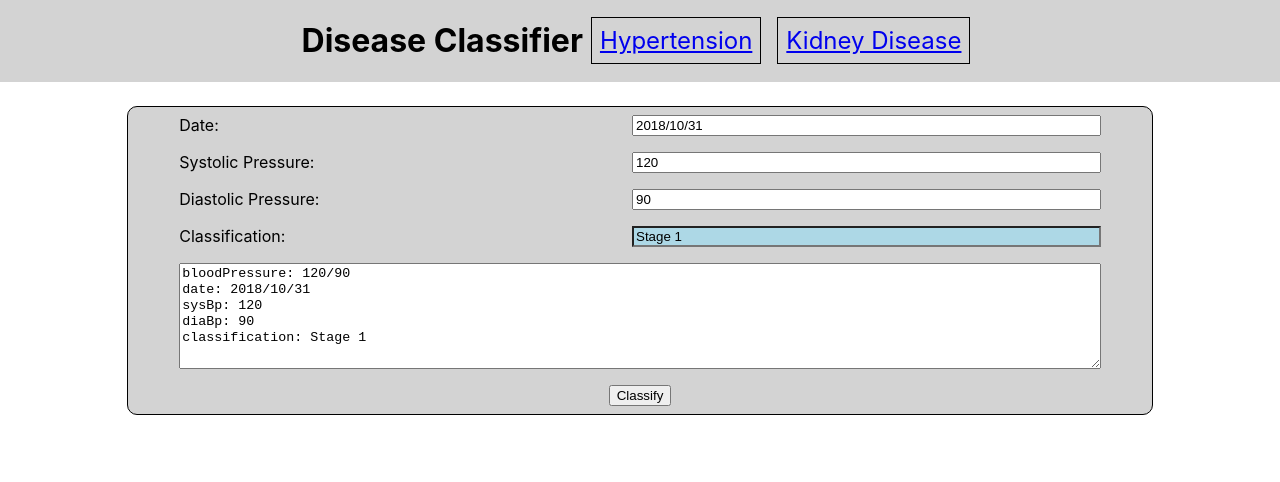
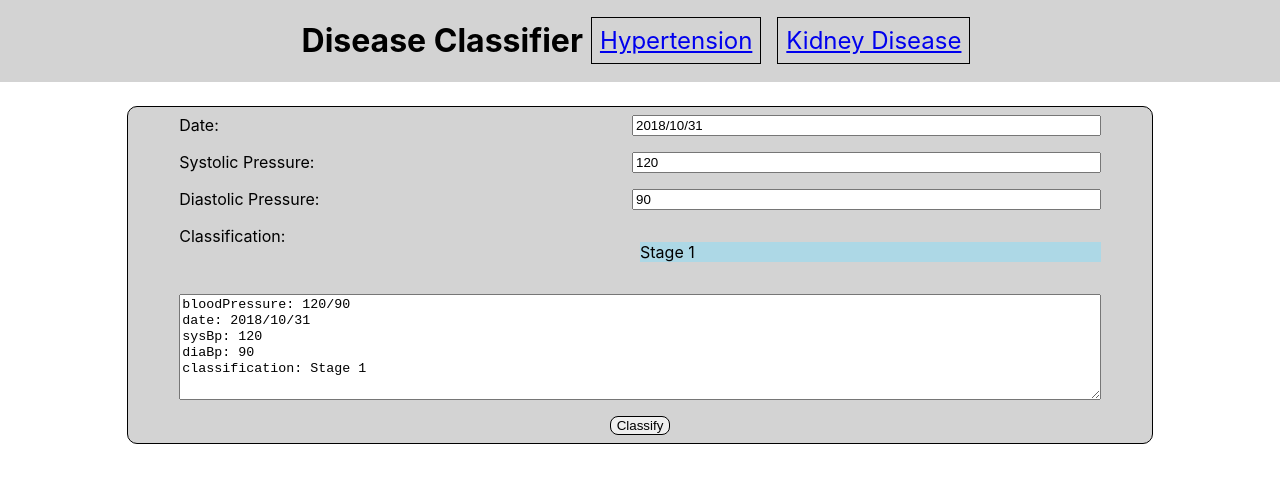
Before and after one commit to spik3r/disease-classifier, a React (Create React App) app: page /#/ in a window 1280 px wide. Shown: the top 482 px of the page. Built offline with nearby package versions, Linux system fonts and the light colour scheme.

Commit message:
removed console logs

```diff
--- a/src/App.css
+++ b/src/App.css
@@ -88,6 +88,8 @@
 
 .hypertension-classify-button {
   margin: 8px;
+  border-radius: 8px;
+  border: 1px solid black;
 }
 
 .red {
--- a/src/classification/hypertension.js
+++ b/src/classification/hypertension.js
@@ -6,15 +6,13 @@ const getClassification = (sysBp, diaBp) => {
     if (sysBp >= 180 && diaBp >= 120) {
         return 3;
     }
-    // If SysBP is between 160 (inclusive) and 180 (exclusive) OR DiaBP is between 100 (inclusive) and
-    // 110 (exclusive)
+    // If SysBP is between 160 (inclusive) and 180 (exclusive) OR DiaBP is between 100 (inclusive) and 110 (exclusive)
     // Classification: “Stage 2”
     if ((sysBp >= 160 && sysBp < 180) || (diaBp >= 100 && diaBp < 110)) {
         return 2;
     }
 
-    // If SysBP is between 140 (inclusive) and 160 (exclusive) OR DiaBP is between 90 (inclusive) and 100
-    // (exclusive)
+    // If SysBP is between 140 (inclusive) and 160 (exclusive) OR DiaBP is between 90 (inclusive) and 100 (exclusive)
     // Classification: “Stage 1”
     if ((sysBp >= 140 && sysBp < 160) || (diaBp >= 90 && diaBp < 100)) {
         return 1;
--- a/src/components/HypertensionComponent.js
+++ b/src/components/HypertensionComponent.js
@@ -33,8 +33,6 @@ class HypertensionComponent extends Component {
     handleClick = (e) => {
         const newClassification = getClassification(this.state.sysBp, this.state.diaBp);
         const classificationString = getClassificationString(newClassification);
-        console.log('newClassification', newClassification);
-        console.log('classificationString', classificationString);
         this.setState({
             classificationResults: classify(this.state.sysBp, this.state.diaBp, this.state.date),
             classification: classificationString
@@ -51,7 +49,6 @@ class HypertensionComponent extends Component {
     };
 
     getClassificationHighlight = (classification) => {
-        console.log('classificatoin', classification);
         if (classification === "Stage 1") {
             return "blue";
         }
@@ -71,7 +68,7 @@ class HypertensionComponent extends Component {
 
         return <div className="hypertension-results-container">
             <div className="hypertension-input">
-                <label>Date:</label><input className="date-input" value={this.state.classificationResults.date || this.state.date} readonly/>
+                <label>Date:</label><input className="date-input" value={this.state.classificationResults.date || this.state.date} readOnly/>
             </div>
             <div className="hypertension-input">
                 <label>Systolic Pressure:</label><input className="sys-bp-input" value={this.state.sysBp}
@@ -82,14 +79,12 @@ class HypertensionComponent extends Component {
                                                          onChange={this.handleDiaBpChange}/>
             </div>
             <div className="hypertension-input">
-                <label>Classification:</label><input readonly
-                                                     className={`classification-input ${this.getClassificationHighlight(this.state.classificationResults.classification)}`}
-                                                     value={this.state.classificationResults.classification}/>
+                <label>Classification:</label><p className={`classification-input ${this.getClassificationHighlight(this.state.classificationResults.classification)}`}>{this.state.classificationResults.classification}</p>
             </div>
             <div className="hypertension-input">
-                <textarea className="summaray-text-area" value={prettyPrint(this.state.classificationResults)}/>
+                <textarea className="summaray-text-area" readOnly value={prettyPrint(this.state.classificationResults)}/>
             </div>
-            <button className="hypertension-classify-button" readonly onClick={this.handleClick}>Classify</button>
+            <button className="hypertension-classify-button" onClick={this.handleClick}>Classify</button>
         </div>;
     }
 
```
